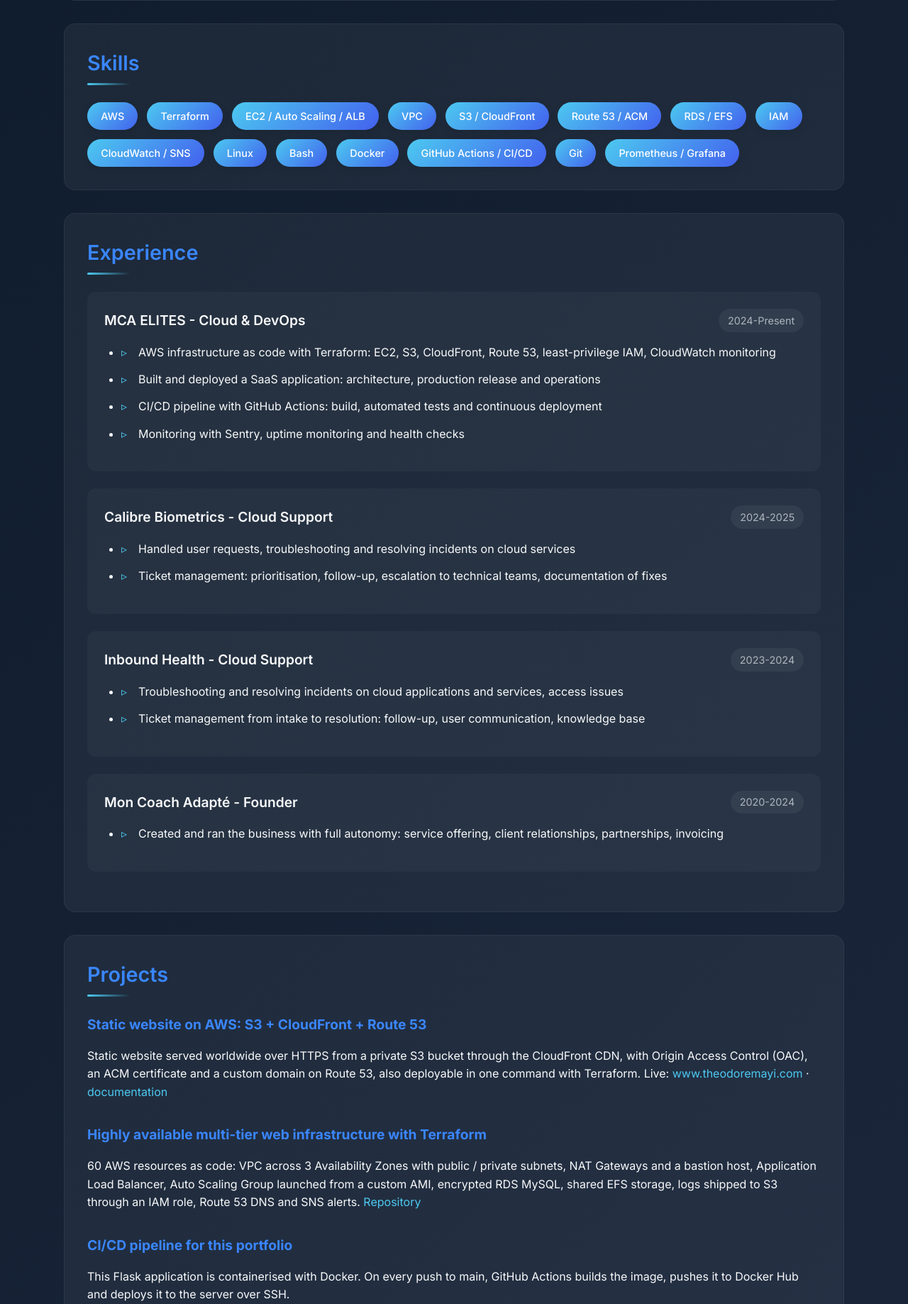
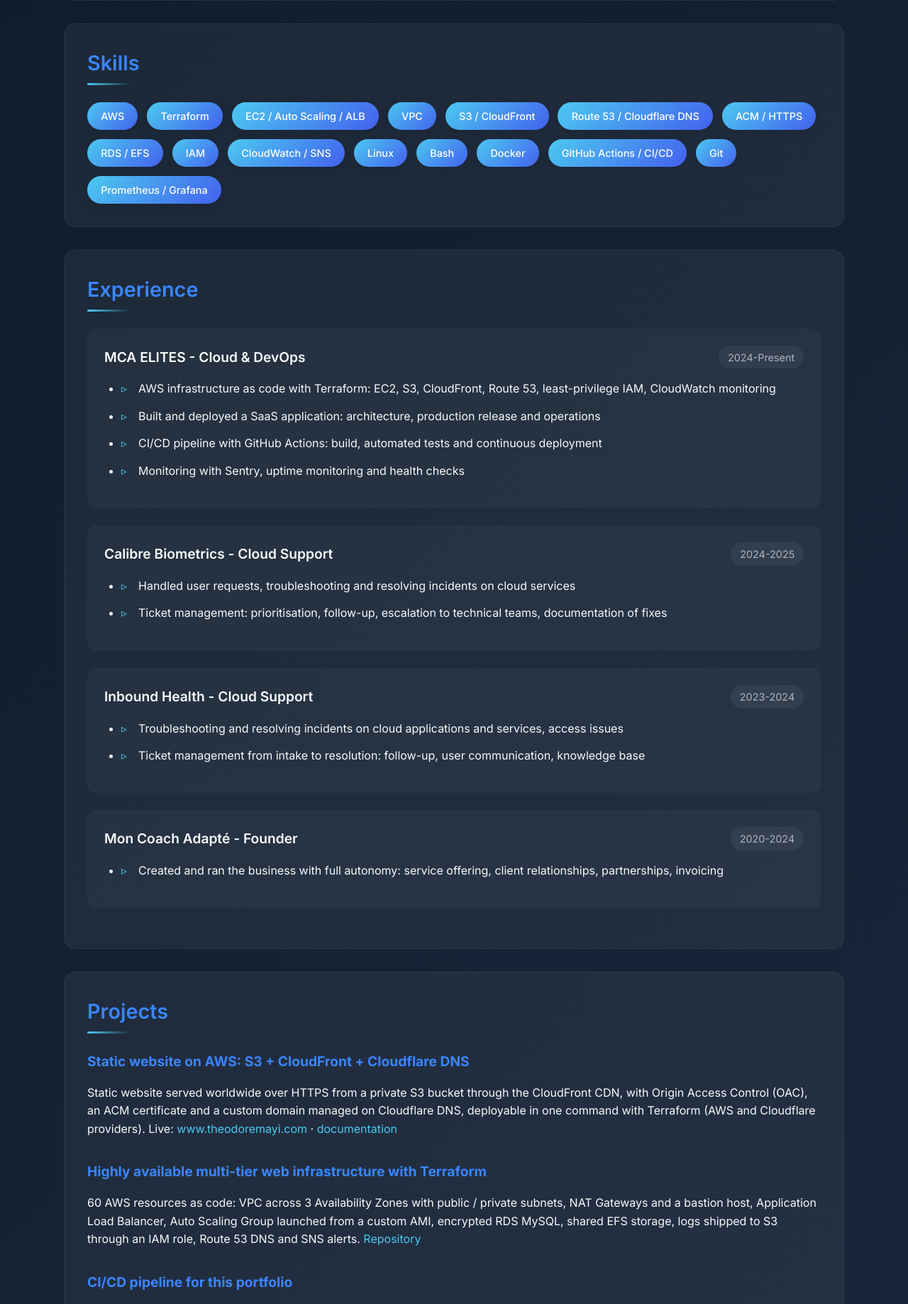
Before and after one commit to moladevops/my-portfolio, a Flask app: page / in a window 1280 px wide. Shown: the part 882-2719 px from the top of the page at 71% size. Run offline with Flask 3, Linux system fonts and the light colour scheme.

Commit message:
Manage the static website DNS record with the Cloudflare provider
The domain is registered at Cloudflare, so the Route 53 records were never
queried. Terraform now creates the www CNAME in Cloudflare (DNS only,
pointing to the CloudFront distribution) using the Cloudflare provider;
the API token is read from CLOUDFLARE_API_TOKEN.

Documentation, portfolio page and README updated accordingly.

Co-Authored-By: Claude Opus 5.5 <noreply@anthropic.com>
Claude-Session: https://claude.ai/code/session_01BGqygpCteTfya6qsU8cNsF

```diff
--- a/templates/index.html
+++ b/templates/index.html
@@ -307,7 +307,8 @@
                 <span class="skill">EC2 / Auto Scaling / ALB</span>
                 <span class="skill">VPC</span>
                 <span class="skill">S3 / CloudFront</span>
-                <span class="skill">Route 53 / ACM</span>
+                <span class="skill">Route 53 / Cloudflare DNS</span>
+                <span class="skill">ACM / HTTPS</span>
                 <span class="skill">RDS / EFS</span>
                 <span class="skill">IAM</span>
                 <span class="skill">CloudWatch / SNS</span>
@@ -371,8 +372,8 @@
         <section class="section">
             <h2>Projects</h2>
             <article class="project-item">
-                <strong>Static website on AWS: S3 + CloudFront + Route 53</strong>
-                <p>Static website served worldwide over HTTPS from a private S3 bucket through the CloudFront CDN, with Origin Access Control (OAC), an ACM certificate and a custom domain on Route 53, also deployable in one command with Terraform. Live: <a href="https://www.theodoremayi.com">www.theodoremayi.com</a> · <a href="https://github.com/moladevops/my-portfolio/tree/main/projects/aws-s3-cloudfront-static-website">documentation</a></p>
+                <strong>Static website on AWS: S3 + CloudFront + Cloudflare DNS</strong>
+                <p>Static website served worldwide over HTTPS from a private S3 bucket through the CloudFront CDN, with Origin Access Control (OAC), an ACM certificate and a custom domain managed on Cloudflare DNS, deployable in one command with Terraform (AWS and Cloudflare providers). Live: <a href="https://www.theodoremayi.com">www.theodoremayi.com</a> · <a href="https://github.com/moladevops/my-portfolio/tree/main/projects/aws-s3-cloudfront-static-website">documentation</a></p>
             </article>
             <article class="project-item">
                 <strong>Highly available multi-tier web infrastructure with Terraform</strong>
```
Also changed, not shown: README.md, projects/aws-s3-cloudfront-static-website/README.md, 3 other files.
